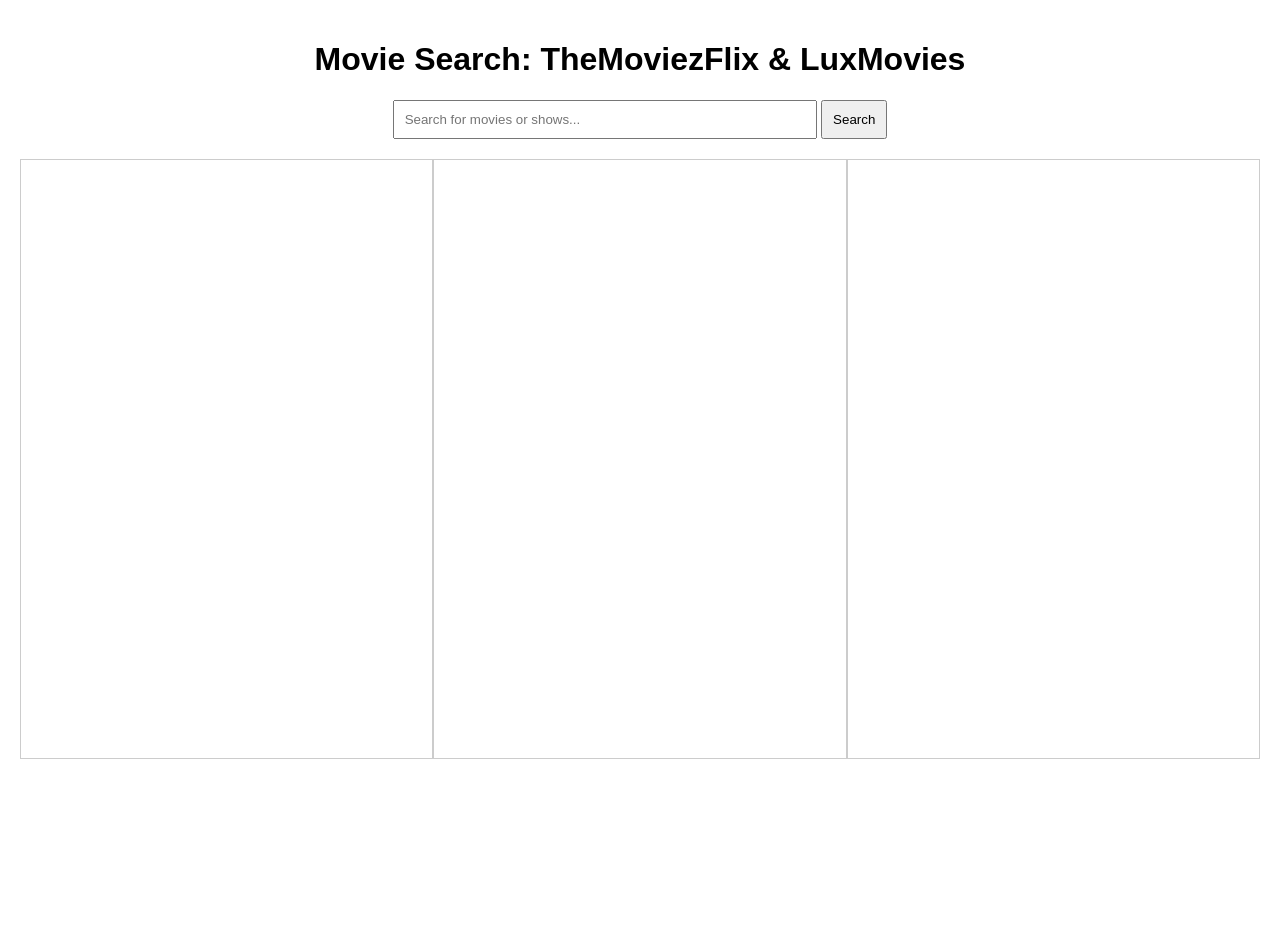
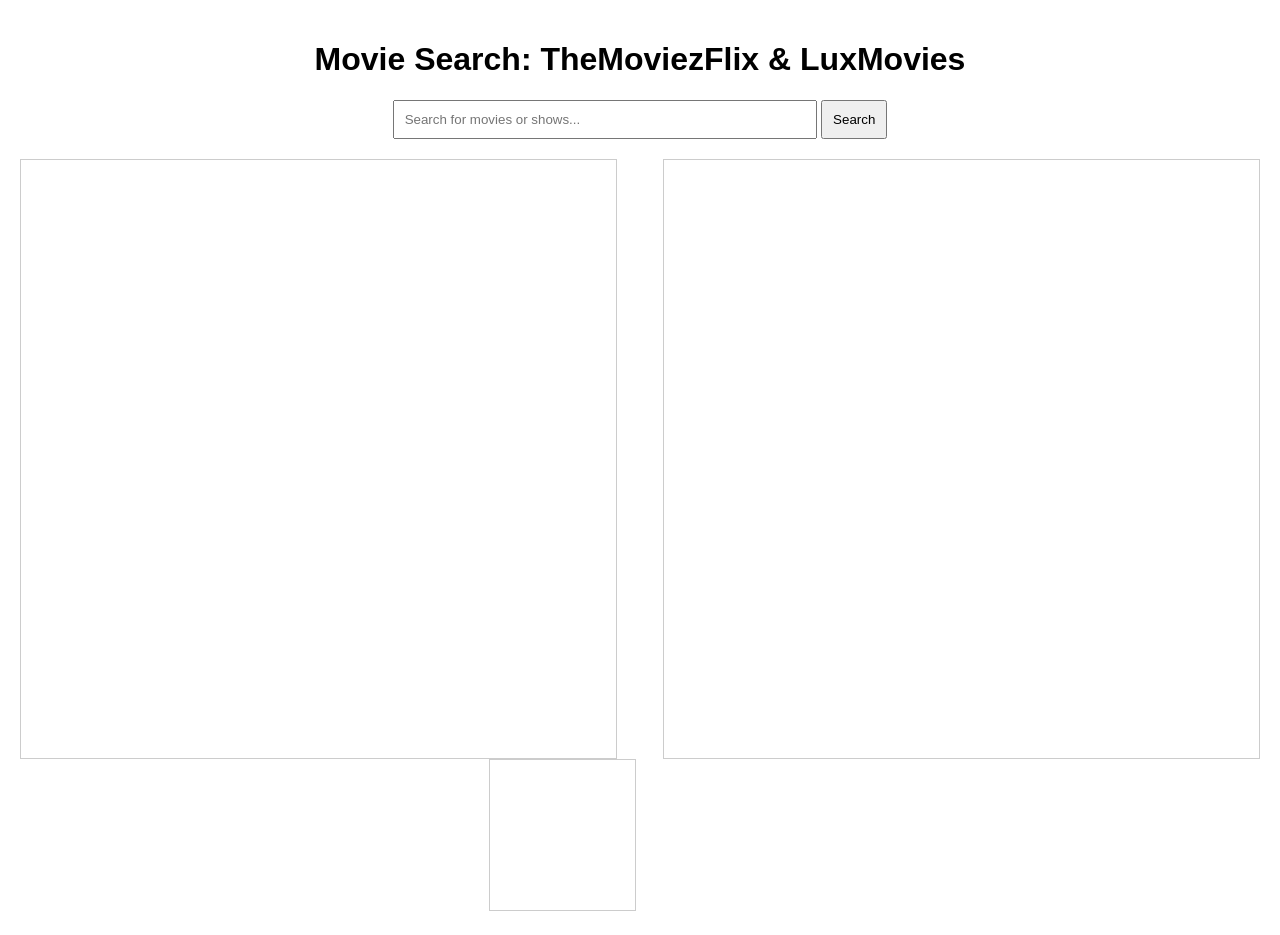
Before and after one commit to MrX2703/Movie-search, a plain HTML site: page index.html in a window 1280 px wide. Before the commit the page ends 800 px from the top, so only its background shows below. Drawn offline with Linux system fonts and the light colour scheme.

Commit message:
Update index.html

```diff
--- a/index.html
+++ b/index.html
@@ -46,8 +46,9 @@
         <div class="frame-container">
             <iframe id="theMoviezFlixFrame" src="" title="TheMoviezFlix Results"></iframe>
             <iframe id="luxMoviesFrame" src="" title="LuxMovies Results"></iframe>
-            <iframe id="thefilmyfly" src="" title="Thefilmyfly Results"></iframe>
+
         </div>
+        <div><iframe id="thefilmyfly" src="" title="Thefilmyfly Results"></iframe></div>
     </div>
 
     <script>
```
